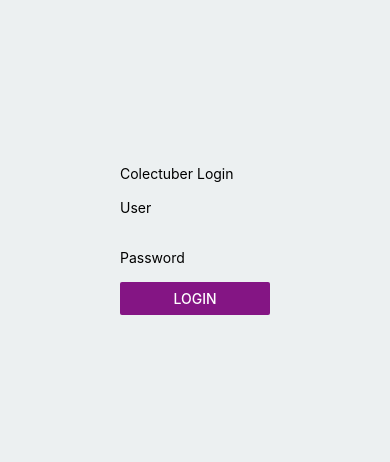
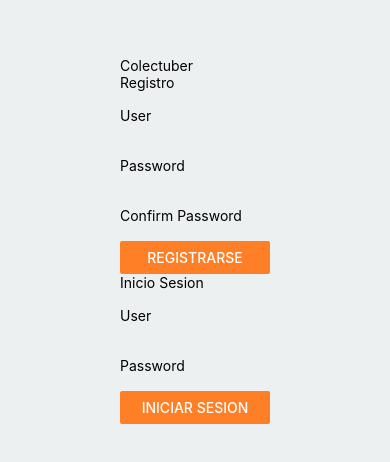
Before and after one commit to alexissosa-23/colectuber-app, a React Native app: screen / in a window 390 px wide. Shown: the part 182-644 px from the top of the page. Built offline with nearby package versions, Linux system fonts and the light colour scheme.

Commit message:
Registro
pantalla de registro

```diff
--- a/App.js
+++ b/App.js
@@ -1,6 +1,7 @@
 import React, { Component } from 'react';
 import {TextInput,Button, Text, View, KeyboardAvoidingView, StyleSheet } from 'react-native';
 import DbaseComponent from './DbaseComponent'
+import Register from './Register'
 // You can import from local files
 // or any pure javascript modules available in npm
 
@@ -23,10 +24,12 @@ export default class App extends Component {
 
   render() {
     return (
+
       <View style={styles.container}>
         <KeyboardAvoidingView behavior='padding'>
         <DbaseComponent/>
-
+        <Register/>
+        <Text>Inicio Sesion</Text>
         <View>
             <TextInput
                   style={{height:50,width:150}}
@@ -38,6 +41,7 @@ export default class App extends Component {
         <View>
             <TextInput
                   style={{height:50,width:150}}
+
                   value={this.state.pass}
                   placeholder={'Password'}
                   secureTextEntry={true}
@@ -46,8 +50,8 @@ export default class App extends Component {
         </View>
         <View>
           <Button
-              color="#841584"
-              title={'Login'}
+              color='rgb(255, 127, 39)'
+              title={'Iniciar Sesion'}
               onPress={()=>this.clickme()}
           />
 
--- a/DbaseComponent.js
+++ b/DbaseComponent.js
@@ -17,7 +17,8 @@ export default class DbaseComponent extends Component{
       <View>
       <KeyboardAvoidingView behavior='padding'>
 
-      <Text>Colectuber Login</Text>
+      <Text>Colectuber</Text>
+
       </KeyboardAvoidingView>
       </View>
       );
--- /dev/null
+++ b/Register.js
@@ -0,0 +1,55 @@
+import React, { Component } from 'react';
+import { TextInput, Text, Button, View, KeyboardAvoidingView, StyleSheet } from 'react-native';
+
+export default class Register extends Component {
+    constructor() {
+        super()
+        this.state = { name: '' }
+    }
+
+    render() {
+        return (
+            <View>
+                <Text>Registro</Text>
+                <View>
+
+                    <TextInput
+                        style={{ height: 50, width: 150 }}
+                        value={this.state.name}
+                        placeholder={'User'}
+                        onChangeText={(name) => this.setState({ name })}
+                    />
+                </View>
+                <View>
+            <TextInput
+                  style={{height:50,width:150}}
+
+                  value={this.state.pass}
+                  placeholder={'Password'}
+                  secureTextEntry={true}
+                  onChangeText={(pass)=>this.setState({pass})}
+                  />
+        </View>
+        <View>
+            <TextInput
+                  style={{height:50,width:150}}
+
+                  value={this.state.confirmpass}
+                  placeholder={'Confirm Password'}
+                  secureTextEntry={true}
+                  onChangeText={(pass)=>this.setState({pass})}
+                  />
+        </View>
+        <View>
+          <Button
+              color='rgb(255, 127, 39)'
+              title={'Registrarse'}
+              onPress={()=>this.clickme()}
+          />
+
+      </View>
+            </View>
+        );
+    }
+
+}
```
